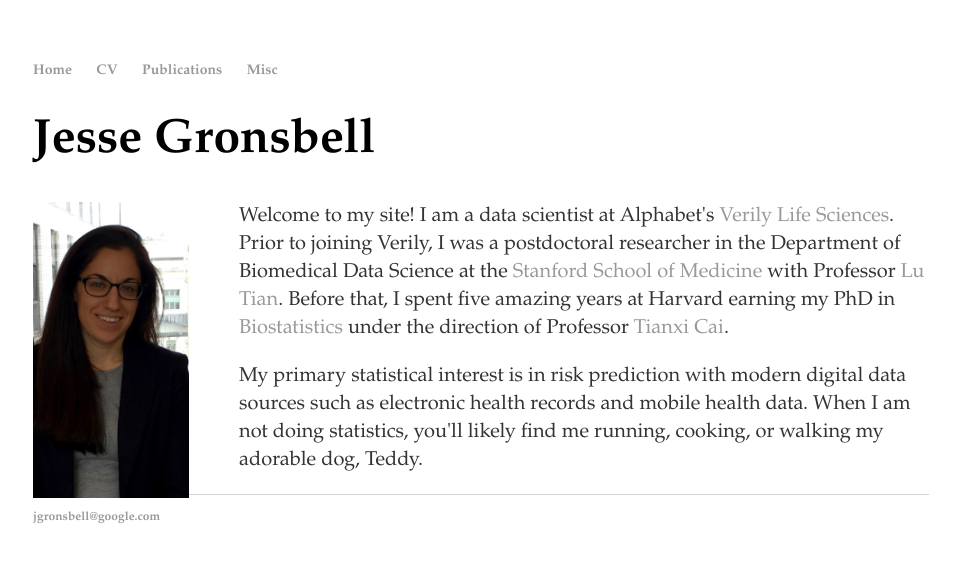
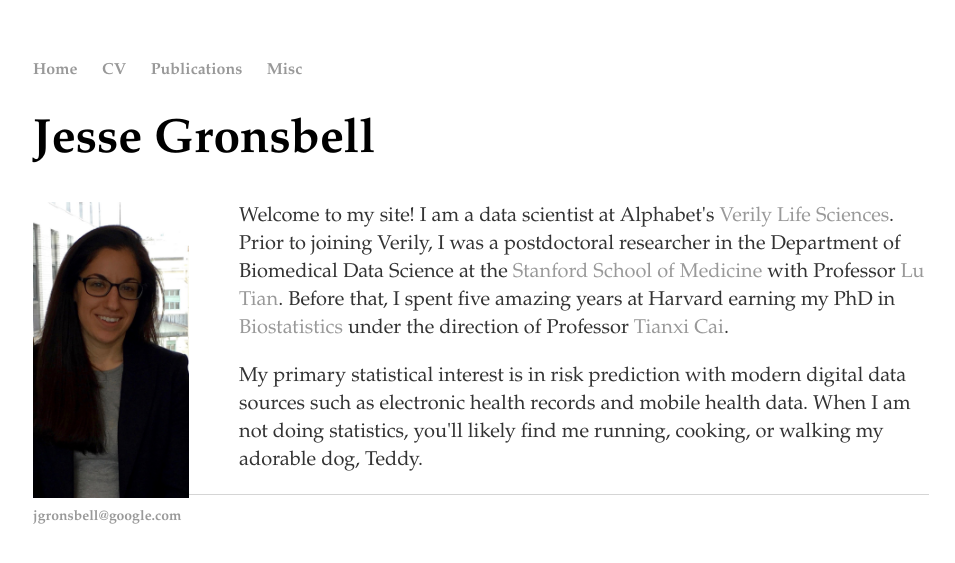
Before and after one commit to jgrons/old_website, a Jekyll site: the page built from index.html, in a window 1280 px wide. Shown: the top 563 px of the page, without its empty margins (159-1114 px from the left). Built offline with Jekyll 4.4.1, drawn with Linux system fonts in a browser that asks for light colours.

Commit message:
Update default.html

```diff
--- a/_layouts/default.html
+++ b/_layouts/default.html
@@ -9,10 +9,10 @@
 
 			<nav>
 	    		<ul>
-	        		<li style="font-size:14px; font-family: palatino"><a href="/">Home</a></li>
-	        		<li style="font-size:14px; font-family: palatino"><a href="/cv">CV</a></li>
-	        		<li style="font-size:14px; font-family: palatino"><a href="/research">Publications</a></li>
-				<li style="font-size:14px; font-family: palatino"><a href="/research">Misc</a></li>
+	        		<li style="font-size:16px; font-family: palatino"><a href="/">Home</a></li>
+	        		<li style="font-size:16px; font-family: palatino"><a href="/cv">CV</a></li>
+	        		<li style="font-size:16px; font-family: palatino"><a href="/research">Publications</a></li>
+				<li style="font-size:16px; font-family: palatino"><a href="/research">Misc</a></li>
 	    		</ul>
 			</nav>
 			<div class="container">
@@ -22,7 +22,7 @@
 			</div><!-- /.container -->
 			<footer>
 	    		<ul>
-	        		<li style="font-size:12px; font-family: palatino"><a href="mailto:jgronsbell@google.com">jgronsbell@google.com</a></li>
+	        		<li style="font-size:14px; font-family: palatino"><a href="mailto:jgronsbell@google.com">jgronsbell@google.com</a></li>
 	        		<!-- <li><a href="https://github.com/jgrons">github.com/jgrons</a></li> -->
 				</ul>
 			</footer>
```
